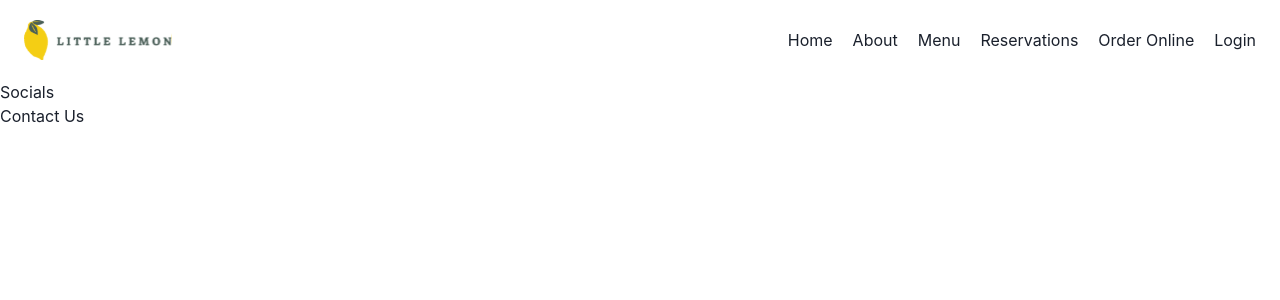
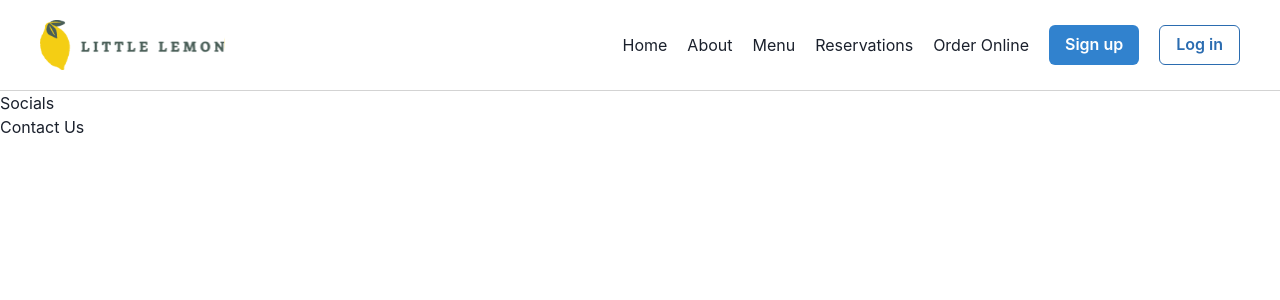
Before and after one commit to nelsonchenglin/LittleLemons_FE_meta, a React (Create React App) app: page / in a window 1280 px wide. Shown: the top 300 px of the page. Built offline with nearby package versions, Linux system fonts and the light colour scheme.

Commit message:
implemented Link tags for mobile nav menu, need to finish desktop

```diff
--- a/package.json
+++ b/package.json
@@ -13,6 +13,7 @@
     "framer-motion": "^10.12.4",
     "react": "^18.2.0",
     "react-dom": "^18.2.0",
+    "react-router-dom": "^6.10.0",
     "react-scripts": "5.0.1",
     "web-vitals": "^2.1.4"
   },
--- a/src/components/Header.js
+++ b/src/components/Header.js
@@ -9,12 +9,12 @@ import {
   DrawerContent,
   DrawerCloseButton,
   VStack,
-  Text,
+  Button,
   HStack,
-  Button,
 } from "@chakra-ui/react";
 import { HamburgerIcon } from "@chakra-ui/icons";
 import Logo from "../assets/Logo.svg";
+import { Link } from "react-router-dom";
 
 function Header() {
   const { isOpen, onOpen, onClose } = useDisclosure();
@@ -22,13 +22,15 @@ function Header() {
   return (
     <Flex
       width="100%"
-      px={{ base: "4", md: "6" }}
-      py={{ base: "3", md: "5" }}
+      px={{ base: "4", md: "10" }}
+      py={{ base: "3", md: "5 " }}
       align="center"
       justify="space-between"
+      borderBottom="1px solid lightgray"
     >
-      <Image src={Logo} alt="logo" />
-
+      <a href="/">
+        <Image src={Logo} alt="logo" height={50} />
+      </a>
       {/* Hamburger icon */}
       <IconButton
         aria-label="Open navigation menu"
@@ -44,16 +46,20 @@ function Header() {
           <DrawerCloseButton />
 
           <VStack spacing="6" align="stretch" py="12" px="4">
-            <Text fontWeight="bold">Menu</Text>
-            <a href="/">Home</a>
-            <a href="/about">About</a>
-            <a href="/menu">Menu</a>
-            <a href="/reservations">Reservations</a>
-            <a href="/order-online">Order Online</a>
-
-            {/* Close button */}
-            <Button colorScheme="blue" onClick={onClose}>
-              Close
+            <Link to="/">Home</Link>
+            <Link to="/about">About</Link>
+            <Link to="/menu">Menu</Link>
+            <Link to="/reservations">Reservations</Link>
+            <Link to="/order-online">Order Online</Link>
+            <Button colorScheme="blue" onClick={() => console.log("Sign up")}>
+              Sign up
+            </Button>
+            <Button
+              colorScheme="blue"
+              onClick={() => console.log("Log in")}
+              variant="outline"
+            >
+              Log in
             </Button>
           </VStack>
         </DrawerContent>
@@ -66,9 +72,19 @@ function Header() {
         <a href="/menu">Menu</a>
         <a href="/reservations">Reservations</a>
         <a href="/order-online">Order Online</a>
-        <a href="/login">Login</a>
+        <Button colorScheme="blue" onClick={() => console.log("Sign up")}>
+          Sign up
+        </Button>
+        <Button
+          colorScheme="blue"
+          onClick={() => console.log("Log in")}
+          variant="outline"
+        >
+          Log in
+        </Button>
       </HStack>
     </Flex>
   );
 }
+
 export default Header;
--- a/src/index.js
+++ b/src/index.js
@@ -3,12 +3,13 @@ import ReactDOM from "react-dom/client";
 import "./index.css";
 import App from "./App";
 import reportWebVitals from "./reportWebVitals";
+import { BrowserRouter } from "react-router-dom";
 
 const root = ReactDOM.createRoot(document.getElementById("root"));
 root.render(
-  <React.StrictMode>
+  <BrowserRouter>
     <App />
-  </React.StrictMode>
+  </BrowserRouter>
 );
 
 // If you want to start measuring performance in your app, pass a function
```
Also changed, not shown: src/App.css (line endings or trailing spaces), 1 other file (tests, documents, lock files or other folders).
